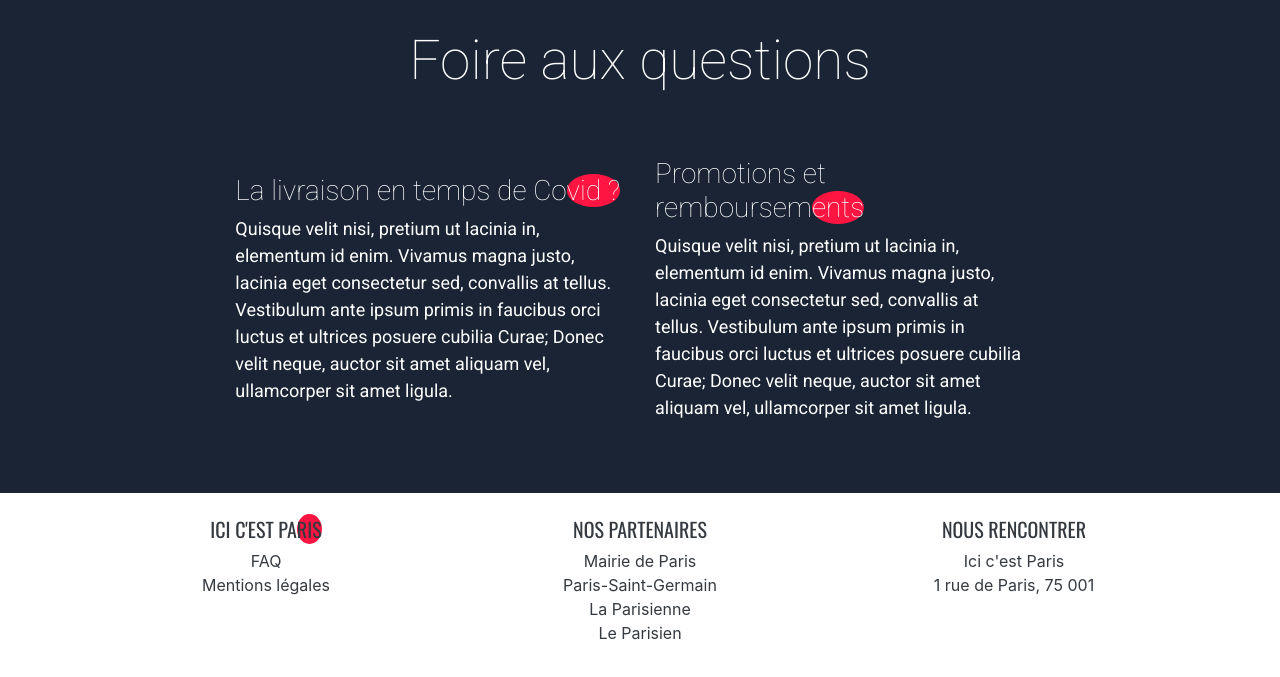
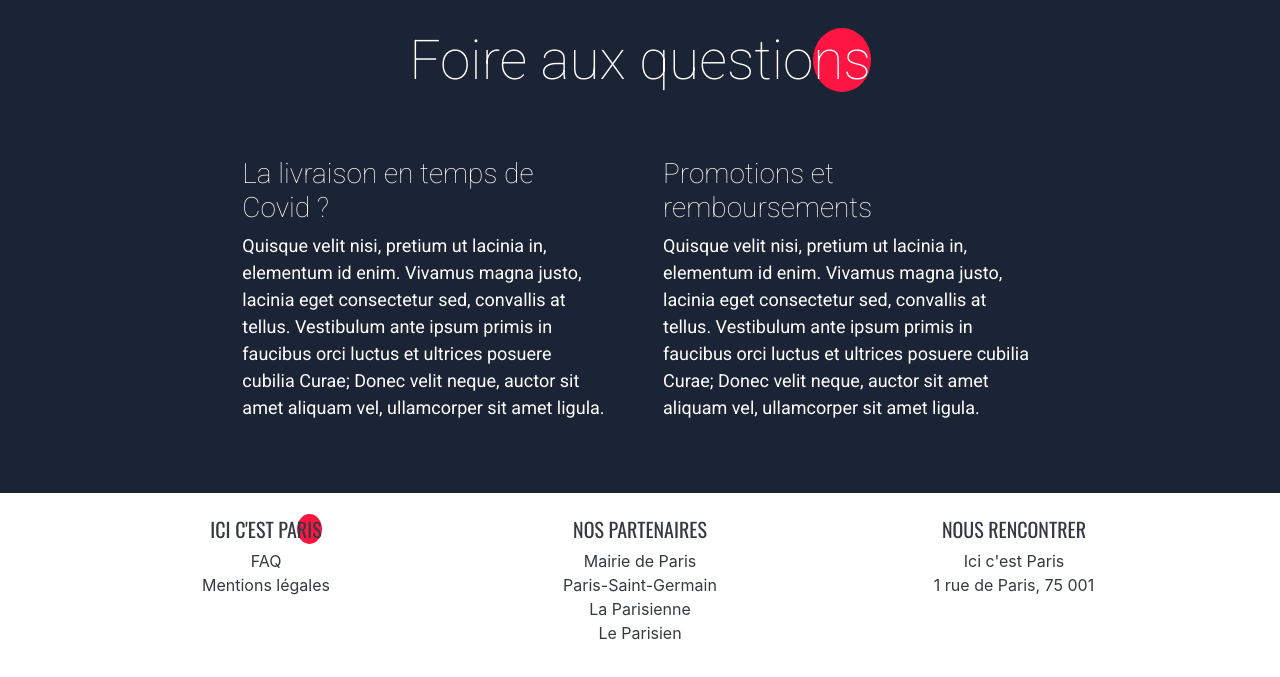
Before and after one commit to JulietteCoetmeur/ici_paris, a Symfony app: template templates/default/faq.html.twig in a window 1280 px wide. Shown: the part 377-1054 px from the top of the page. Run offline with Twig, Linux system fonts and the light colour scheme; the template is opened without the code that fills it, so the values that code supplies are empty; style sheets or scripts are compiled from the project's sources; some libraries are stand-ins or nearby versions.

Commit message:
fix design bug for home page, faq and mentions legales

```diff
--- a/assets/styles/app.scss
+++ b/assets/styles/app.scss
@@ -41,6 +41,14 @@ p {
     font-style: normal;
     font-weight: normal;
     font-size: 90px;
+    letter-spacing: 0.23em;
+}
+
+.logo-mention{
+    font-family: 'Oswald', sans-serif;
+    font-style: normal;
+    font-weight: normal;
+    font-size: 40px;
     letter-spacing: 0.23em;
 }
 
@@ -108,13 +116,20 @@ p {
     font-size: 50px;
     line-height: 80px;
     letter-spacing: 9px;
-    margin-left: 25%;
+
 }
 .color-framboise {
     color:var(--framboise);
     letter-spacing: 10px;
 }
-
+@media (min-width: 700) and (max-width: 1900) {
+    .hashtag-home{
+        margin-left: 36%;
+    }
+ }
+ .spacing-s {
+     letter-spacing: 22px;
+ }
 /* FIN HOME */
 
 
--- a/templates/default/faq.html.twig
+++ b/templates/default/faq.html.twig
@@ -6,21 +6,21 @@ nous retourner les produits gratuitement.
 {% block title %}FAQ{% endblock %}
 
 {% block body %}
-<div>
+<div class="container-fluid">
     <div class="row align-items-center">
-        <div class="col-5 pl-5">
-            <h1 class="logo ml-5 pl-5"><br>F<span class="ellipse">AQ</span></h1>
+        <div class="col-lg-5 col-md-5 col-sm-10 pl-5">
+            <h1 class="logo-home ml-lg-5 pl-lg-5"><br>F<span class="small-ellipse">AQ</span></h1>
         </div>
-        <div class="col-lg-7">
+        <div class="col-lg-7 col-md-12 col-sm-10">
             <img src="https://www.soreg-paris.fr/wp-content/uploads/2014/06/Fotolia_18323936_M.jpg" class="img-fluid" alt="photo de Paris">
         </div>
     </div>
 </div>
 <div class="bg-section p-5">
-    <h2 class="text-center pb-5 baseline-home">Foire aux questions</h2>
+    <h2 class="text-center pb-5 baseline-home">Foire aux questio<span class="small-ellipse">ns</span></h2>
     <div class="row align-items-center justify-content-center">
-        <div class="col-lg-4 col-sm-12 p-2">
-            <h3>La livraison en temps de Co<span class="small-ellipse">vid ?</span></h3>
+        <div class="col-lg-4 col-md-6 col-sm-7 m-2 pr-4">
+            <h3>La livraison en temps de Covid ?</h3>
             <p>
                 Quisque velit nisi, pretium ut lacinia in, elementum id enim. Vivamus magna justo,
                 lacinia eget consectetur sed, convallis at tellus. Vestibulum ante ipsum primis in faucibus orci luctus
@@ -29,7 +29,7 @@ nous retourner les produits gratuitement.
             </p>
         </div>
         <div class="col-lg-4 col-sm-12 m-2 ml-p-2">
-            <h3>Promotions et remboursem<span class="small-ellipse">ents</span></h3>
+            <h3>Promotions et remboursements</h3>
             <p>
                 Quisque velit nisi, pretium ut lacinia in, elementum id enim. Vivamus magna justo,
                 lacinia eget consectetur sed, convallis at tellus. Vestibulum ante ipsum primis in faucibus orci luctus
--- a/templates/default/index.html.twig
+++ b/templates/default/index.html.twig
@@ -11,7 +11,7 @@ Choisissez votre look : hipster, bobo, bourgeois..
 <div class="container-fluid">
     <div class="row align-items-center">
         <div class="col-lg-5 col-md-5 col-sm-10 pl-5">
-            <h1 class="logo-home ml-md-5 pl-md-5">ICI<br>C'EST<br>PA<span class="ellipse">RIS</span></h1>
+            <h1 class="logo-home ml-lg-5 pl-lg-5">ICI<br>C'EST<br>PA<span class="ellipse">RIS</span></h1>
         </div>
         <div class="col-lg-7 col-md-12 col-sm-10">
             <img src="https://i.postimg.cc/Xq0kY3gW/ici-cest-paris.jpg" class="img-fluid" alt="Cliché français couple parisien devant tour eiffel">
@@ -75,7 +75,7 @@ Choisissez votre look : hipster, bobo, bourgeois..
             class="w-100" alt="Parisien en velib dans à Boulevard-Haussmann">
         </div>
         <div class="col-md-8 col-sm-6 bg-section">
-            <p class="hashtag-home p-3">#ILSSONT<br><span class="color-framboise">PARISIENS</span></p>
+            <p class="hashtag-home p-3">#IL<span class="spacing-s">S</span>SONT<br><span class="color-framboise">PARISIENS</span></p>
         </div>
         <div class="col-md-4 col-sm-12">
 
```
Also changed, not shown: templates/default/legalmentions.html.twig (+7 -7 lines).
